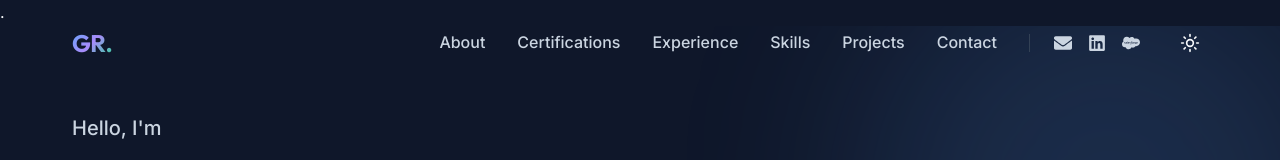
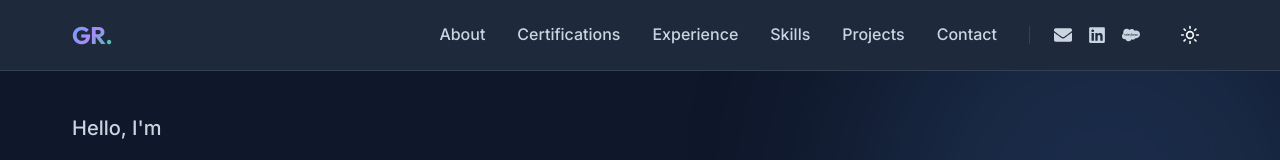
Before and after one commit to govardhansalesforcedeveloper-dev/Protfolio, a React (Vite) app: page / in a window 1280 px wide. Shown: the top 160 px of the page. Built offline with nearby package versions, Linux system fonts and the light colour scheme.

Commit message:
navigation bar color changes and removed glass/transparent effect in navbar

```diff
--- a/src/components/Navbar.css
+++ b/src/components/Navbar.css
@@ -5,11 +5,12 @@
   width: 100%;
   z-index: 1000;
   transition: all 0.3s ease;
-  padding: 1.5rem 0;
+  padding: 1rem 0;
+  background-color: var(--bg-secondary);
+  border-bottom: 1px solid var(--border-color);
 }
 
 .navbar.scrolled {
-  padding: 1rem 0;
   box-shadow: 0 4px 6px -1px rgba(0, 0, 0, 0.1);
 }
 
--- a/src/components/Navbar.jsx
+++ b/src/components/Navbar.jsx
@@ -26,7 +26,7 @@ const Navbar = ({ theme, toggleTheme }) => {
   ];
 
   return (
-    <nav className={`navbar ${isScrolled ? 'scrolled glass' : ''}`}>
+    <nav className={`navbar ${isScrolled ? 'scrolled' : ''}`}>
       <div className="container nav-container">
         <a href="#" className="logo">
           <span className="text-gradient">GR.</span>
```
